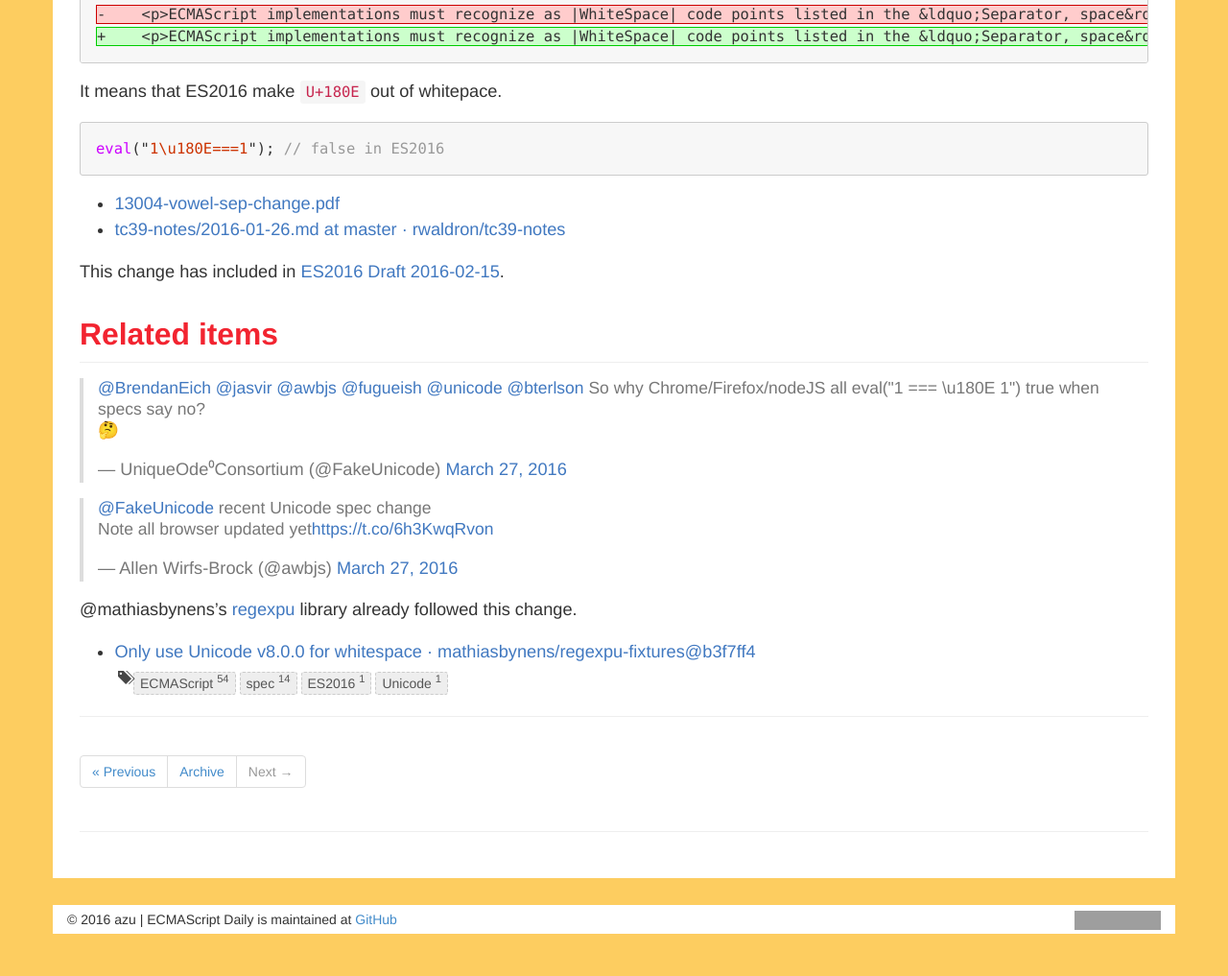
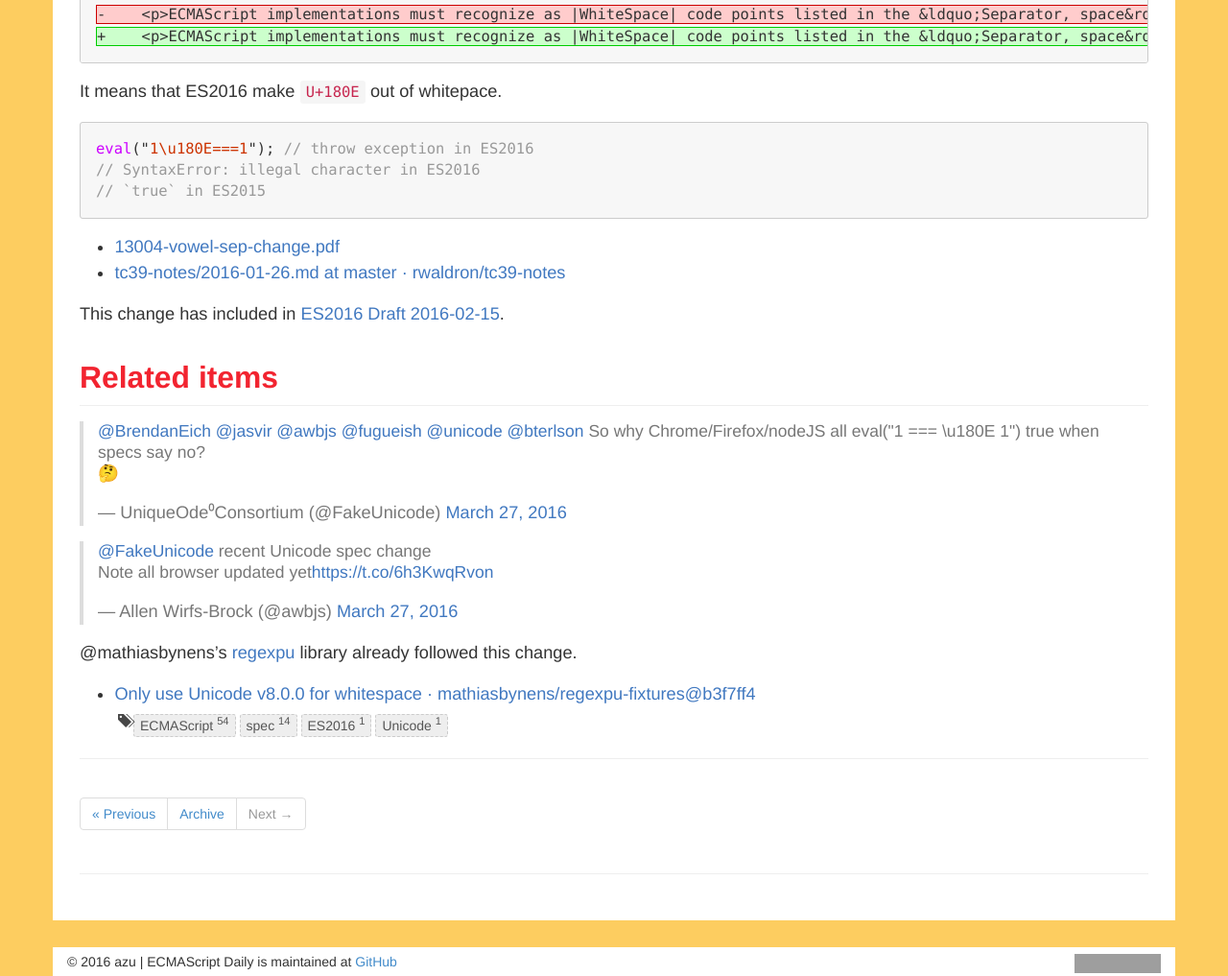
Before and after one commit to ecmascript-daily/ecmascript-daily.github.com, a Jekyll site: the page built from _posts/2016/2016-03-28-es2016-require-unicode-8-0-0-by-littledan-pull-request-300-tc39-ecma262.md, in a window 1280 px wide. Shown: the part 321-1338 px from the top of the page at 96% size. Built offline with Jekyll 4.4.1, drawn with Linux system fonts in a browser that asks for light colours; nearby versions of some CDN libraries; comment, search, counter and statistics services are not loaded; before the commit the page ends 1294 px from its top, so only the background shows below that; grey boxes are pictures that could not be loaded.

Commit message:
Add behavior 2015, 2016

````diff
--- a/_posts/2016/2016-03-28-es2016-require-unicode-8-0-0-by-littledan-pull-request-300-tc39-ecma262.md
+++ b/_posts/2016/2016-03-28-es2016-require-unicode-8-0-0-by-littledan-pull-request-300-tc39-ecma262.md
@@ -19,7 +19,9 @@
 It means that  ES2016 make `U+180E` out of whitepace.
 
 ```js
-eval("1\u180E===1"); // false in ES2016
+eval("1\u180E===1"); // throw exception in ES2016
+// SyntaxError: illegal character in ES2016
+// `true` in ES2015
 ```
 
 - [13004-vowel-sep-change.pdf](http://www.unicode.org/L2/L2013/13004-vowel-sep-change.pdf "13004-vowel-sep-change.pdf")
````
